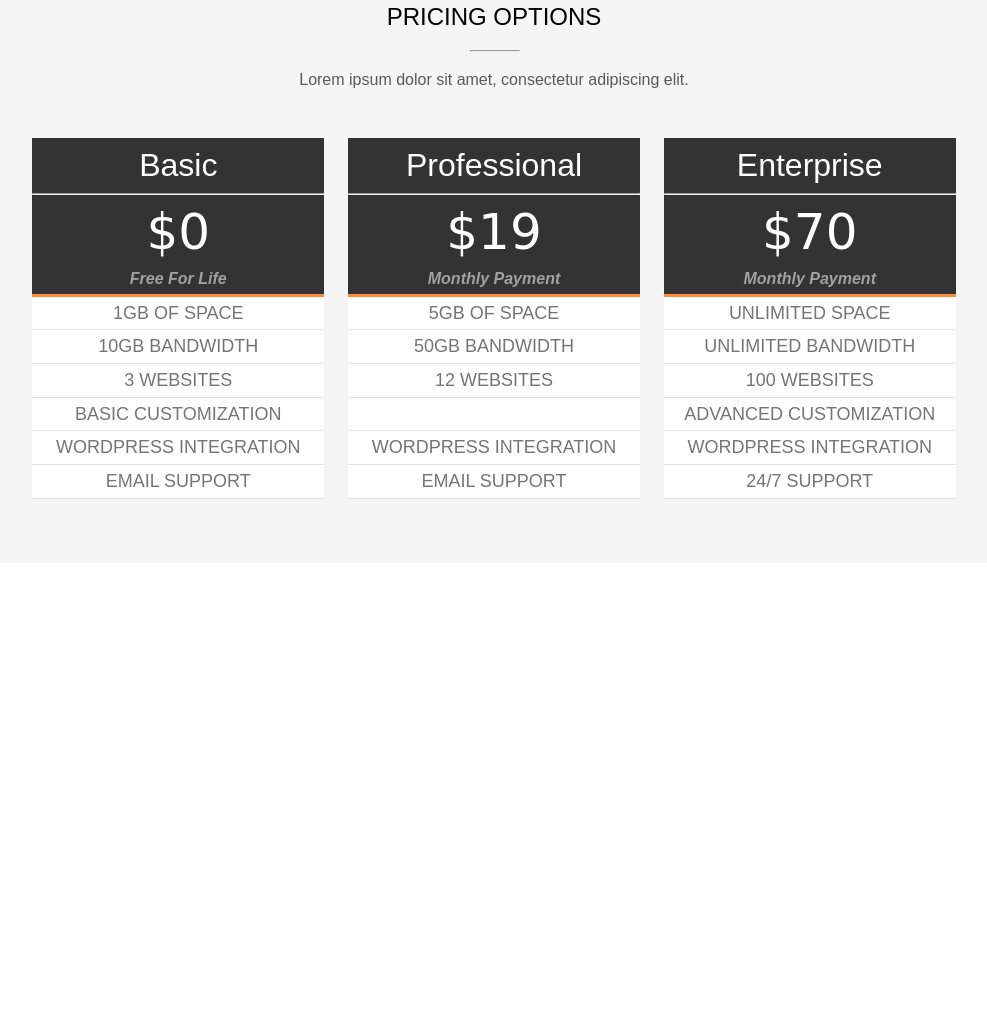
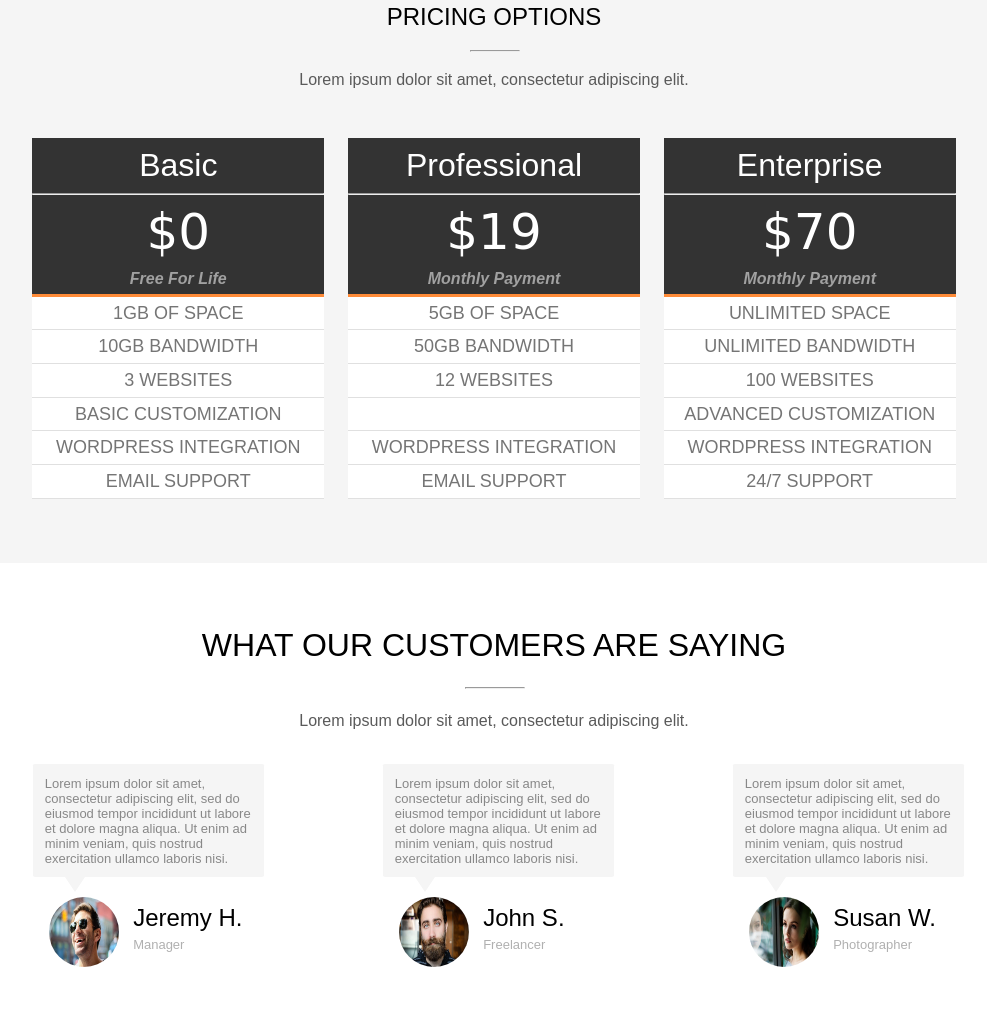
Before and after one commit to AmrFiqi/Full-Website, a plain HTML site: page index.html in a window 1280 px wide. Shown: the part 2899-3930 px from the top of the page, without its empty margins (146-1133 px from the left). Before the commit the page ends 3462 px from the top, so only its background shows below. Drawn offline with Linux system fonts and the light colour scheme.

Commit message:
Reviews added

```diff
--- a/index.html
+++ b/index.html
@@ -22,7 +22,7 @@
                 <li><a href="#features">Features</a></li>
                 <li><a href="#about">About</a></li>
                 <li><a href="#pricing">Pricing</a></li>
-                <li><a href="#seviews">Reviews</a></li>
+                <li><a href="#reviews">Reviews</a></li>
                 <li><a href="#contact">Contact</a></li>
             </ul>
 
@@ -233,9 +233,49 @@
 
             </form>
     </div>
+    </div>
+
+</div>
+
+<!--------------------- Reviews ------------------->
+
+<div class="review" id="reviews">
+    <div class="r_text">
+        <p style=" font-size: xx-large; font-weight: lighter;">WHAT OUR CUSTOMERS ARE SAYING</p>
+        <hr style="width:5%; margin-top:2%; margin-bottom:2%;margin-left:47.5%;;color: #FF9B51;">
+        <p style=" color: #5a5a5a;">Lorem ipsum dolor sit amet, consectetur adipiscing elit.</p>
+    </div>
+    <div class="review_users">
+        <div class="reviewcs">
+            <p class="review_words">Lorem ipsum dolor sit amet, consectetur adipiscing elit, sed do eiusmod tempor incididunt ut labore et dolore magna aliqua. Ut enim ad minim veniam, quis nostrud exercitation ullamco laboris nisi.</p>
+            <div class="arrow-down"></div>
+            <img src="images/customer1.jpg" alt="person1" class="review_pic">
+            <div class="review_names">
+                <p style="font-size: x-large; margin-bottom: 2%;">Jeremy H.</p>
+                <p style="color: #B0B0B0; font-weight: lighter; font-size: medium; font-size: small;">Manager</p>
+            </div>
+        </div>
+        <div class="reviewcs">
+            <p class="review_words">Lorem ipsum dolor sit amet, consectetur adipiscing elit, sed do eiusmod tempor incididunt ut labore et dolore magna aliqua. Ut enim ad minim veniam, quis nostrud exercitation ullamco laboris nisi.</p>
+            <div class="arrow-down"></div>
+            <img src="images/review3.jpg" alt="person1" class="review_pic">
+            <div class="review_names">
+                <p style="font-size: x-large; margin-bottom: 2%;">John S.</p>
+                <p style="color: #B0B0B0; font-weight: lighter; font-size: medium; font-size: small;">Freelancer</p>
+            </div>
+        </div>
+        <div class="reviewcs">
+            <p class="review_words">Lorem ipsum dolor sit amet, consectetur adipiscing elit, sed do eiusmod tempor incididunt ut labore et dolore magna aliqua. Ut enim ad minim veniam, quis nostrud exercitation ullamco laboris nisi.</p>
+            <div class="arrow-down"></div>
+            <img src="images/review2.jpg" alt="person1" class="review_pic">
+            <div class="review_names">
+                <p style="font-size: x-large; margin-bottom: 2%;">Susan W.</p>
+                <p style="color: #B0B0B0; font-weight: lighter; font-size: medium; font-size: small;">Photographer</p>
+            </div>
+
+        </div>
 
     </div>
-
 </div>
 
 <!-------------------- Scripts -------------------->
--- a/style.css
+++ b/style.css
@@ -395,7 +395,6 @@ section{
     transition:.6s ease;
 }
 
-
 #price1 input{
     border: none;
     width: 100%;
@@ -458,3 +457,68 @@ section{
     color: #5a5a5a;
     font-size: large;
 }
+
+/* --------------------- Reviews ----------------------*/
+
+.review{
+    background-color: white;
+    padding:5% 0%;
+    margin: 0% 5%;
+}
+.review_users{
+    display: inline-block;
+}
+.review_users img{
+    width: 70px;
+    height: 70px;
+    border-radius: 50%;
+}
+.reviewcs{
+    display: inline-block;
+    margin-left: 10%;
+}
+.reviewcs:nth-child(1){
+    width: 20%;
+}
+.reviewcs:nth-child(2){
+    width: 20%;
+}
+.reviewcs:nth-child(3){
+    width: 20%;
+}
+.review_pic{
+    float: left;
+    margin-right: 6%;
+    margin-left: 7%;
+
+}
+.review_words{
+    margin-bottom: 10%;
+    font-size: small;
+    color: #888888;
+    background-color: whitesmoke;
+    padding: 5%;
+    border-radius: 1%;
+}
+.arrow-down {
+    width: 0;
+    height: 0;
+    border-left: 10px solid transparent;
+    border-right: 10px solid transparent;
+
+    border-top: 15px solid whitesmoke;
+    margin-left: 14%;
+    margin-top: -10%;
+    margin-bottom: 2%;
+  }
+.review_names{
+    margin-top: 5%;
+}
+.review_names:nth-child(1){
+    font-weight: bold;
+}
+.review_names:nth-child(2){
+    color: #B0B0B0;
+    font-weight: lighter;
+    font-size: medium;
+}
```
Also changed, not shown: images/customer1.jpg (added), images/review2.jpg (added), images/review3.jpg (added).
